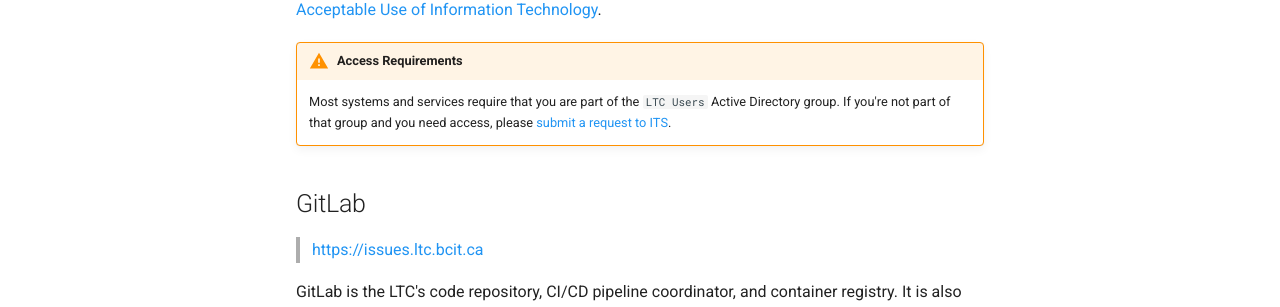
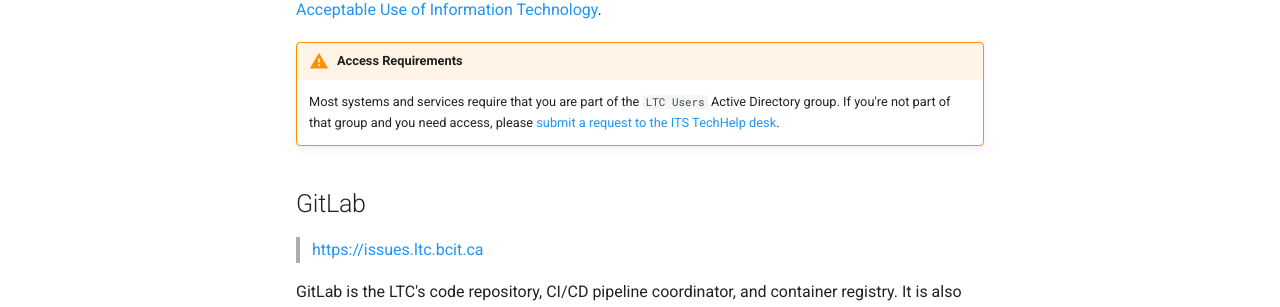
Before and after one commit to bcit-ltc/infrastructure-documentation, an MkDocs documentation site: the page built from docs/services-systems.md, in a window 1280 px wide and 900 px high. Shown: the part 311-618 px from the top of the window. Built offline with MkDocs 1.6.1 and Material for MkDocs 9.7.7, drawn with Linux system fonts in a browser that asks for light colours.

Commit message:
add ITS help

```diff
--- a/docs/services-systems.md
+++ b/docs/services-systems.md
@@ -4,7 +4,7 @@
 
 !!! warning "Access Requirements"
 
-    Most systems and services require that you are part of the `LTC Users` Active Directory group. If you're not part of that group and you need access, please [submit a request to ITS](https://techhelp.bcit.ca/).
+    Most systems and services require that you are part of the `LTC Users` Active Directory group. If you're not part of that group and you need access, please [submit a request to the ITS TechHelp desk](https://techhelp.bcit.ca/).
 
 ## GitLab
 
```
